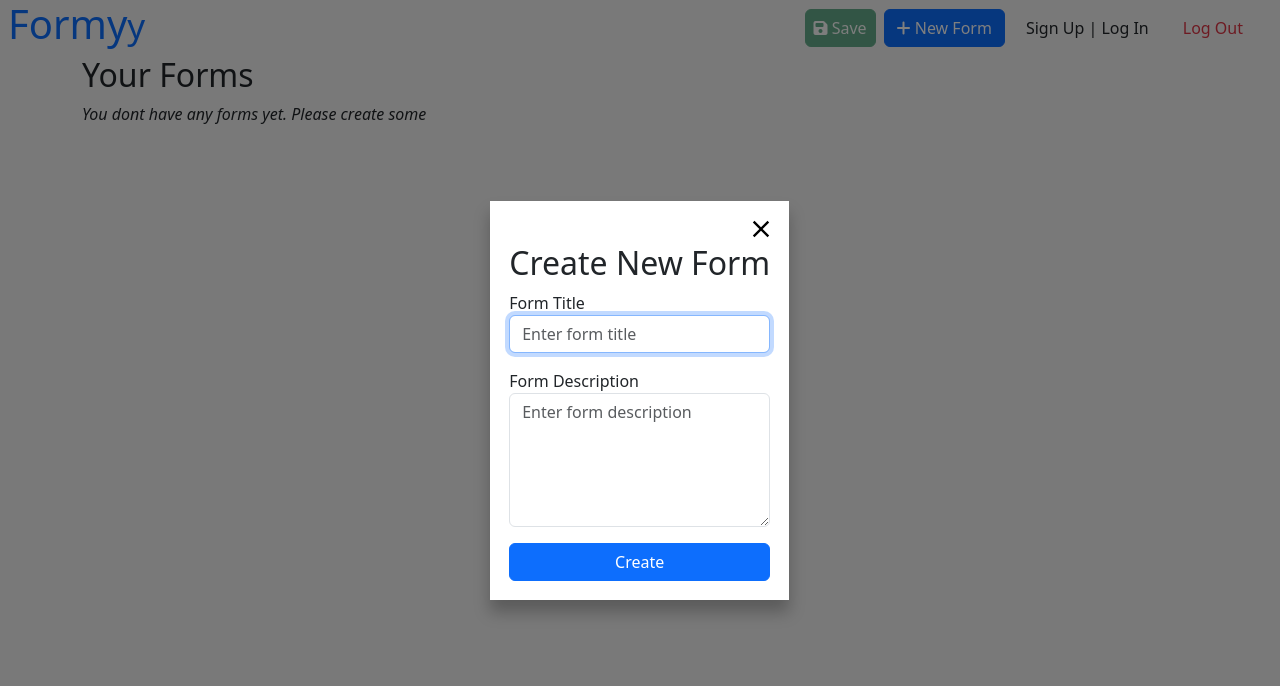
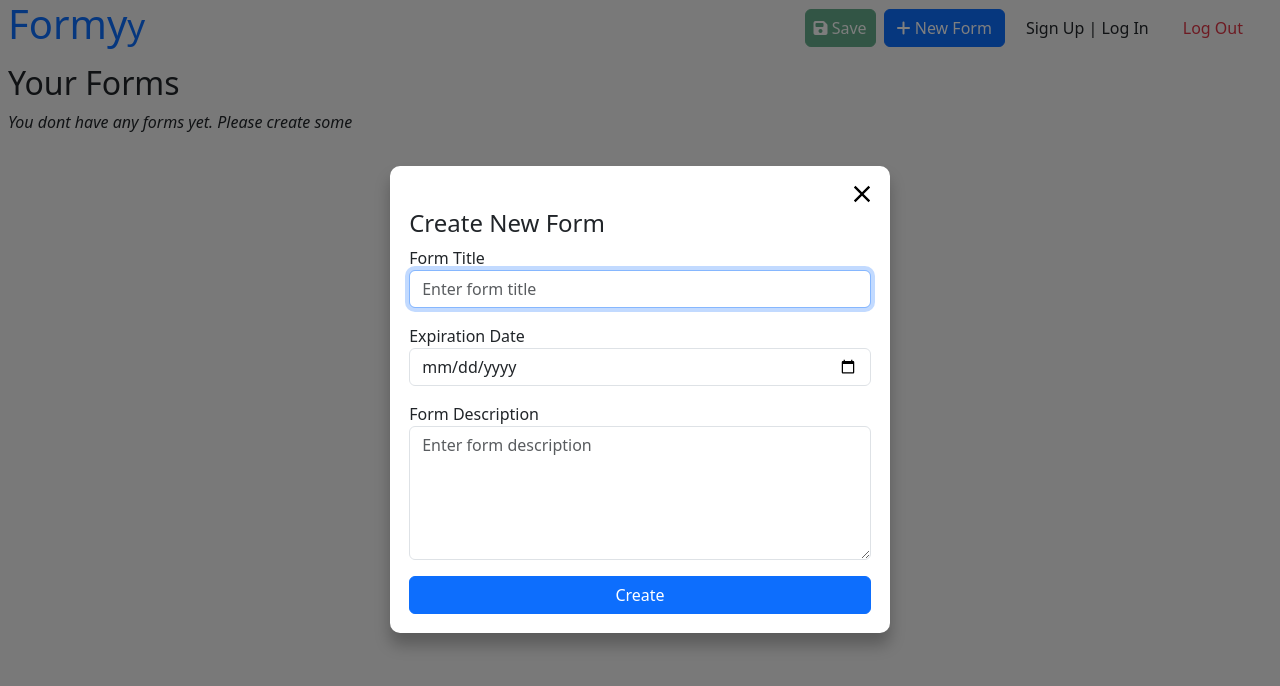
Before and after one commit to FREDRICKKYEKI/formyy, a React (Vite) app: page / in a window 1280 px wide. Both pictures are taken after a click on the button "New Form". Shown: the top 686 px of the page. Built offline with nearby package versions, Linux system fonts and the light colour scheme.

Commit message:
Add form decay date and form state columns

```diff
--- a/routers/formRouter.js
+++ b/routers/formRouter.js
@@ -34,10 +34,11 @@ formRouter.get("/my-forms", isAuth, async (req, res) => {
 });
 
 formRouter.post("/new", isAuth, async (req, res) => {
-  const { title, description, formElements } = req.body;
+  const { title, description, formElements, decayDate } = req.body;
   const form = await Form.create({
     title,
     description,
+    decay_date: new Date(decayDate),
     form_schema: JSON.stringify(formElements),
     author_id: req.user.id,
   });
--- a/src/components/Header.tsx
+++ b/src/components/Header.tsx
@@ -39,7 +39,9 @@ export const Header: FC = () => {
     const formData = {
       title: form.get("formTitle"),
       description: form.get("formDescription"),
+      decayDate: form.get("formDecayDate"),
     };
+
     fetch("http://localhost:5173/forms/new", {
       method: "POST",
       body: JSON.stringify({ ...formData, formElements: [] }),
@@ -115,8 +117,13 @@ export const Header: FC = () => {
           </a>
         </div>
       </nav>
-      <Modal open={open} onClose={() => setOpen(!open)} center>
-        <h2 className="mt-4">Create New Form</h2>
+      <Modal
+        styles={{ modal: { borderRadius: "10px", width: "500px" } }}
+        open={open}
+        onClose={() => setOpen(!open)}
+        center
+      >
+        <h4 className="mt-4">Create New Form</h4>
         <form onSubmit={handleCreateNewForm}>
           <FormGroup>
             <label htmlFor="formTitle">Form Title</label>
@@ -127,6 +134,26 @@ export const Header: FC = () => {
               id="formTitle"
               required
               placeholder="Enter form title"
+            />
+          </FormGroup>
+          <FormGroup>
+            <label htmlFor="formTitle">Expiration Date</label>
+            <input
+              type="date"
+              name="formDecayDate"
+              className="form-control"
+              id="formTitle"
+              required
+              onChange={(e) => {
+                // check if is not before today
+                const today = new Date();
+                const selectedDate = new Date(e.target.value);
+                if (selectedDate <= today) {
+                  alert("Please select a date after today.");
+                  e.target.value = "";
+                }
+              }}
+              placeholder="Enter decay date..."
             />
           </FormGroup>
           <FormGroup>
--- a/src/pages/form-maker/components/modal/MainFormElementModal.tsx
+++ b/src/pages/form-maker/components/modal/MainFormElementModal.tsx
@@ -32,7 +32,12 @@ export const MainFormElementModal: FC<MainFormElementModalProps> = (props) => {
     (state: RootState) => state.selectedFormElement
   );
   return (
-    <Modal center {...props} classNames={{ root: "p-5" }}>
+    <Modal
+      styles={{ modal: { borderRadius: "10px", width: "500px" } }}
+      center
+      {...props}
+      classNames={{ root: "p-5" }}
+    >
       <div className="mt-3">
         {ModalContentMap[selectedFormElement || "input"](props)}
       </div>
--- a/src/pages/home/Home.tsx
+++ b/src/pages/home/Home.tsx
@@ -12,7 +12,7 @@ const Home: React.FC = () => {
   return (
     <>
       <Header />
-      <div className="container">
+      <div className="p-2">
         <h2>Your Forms</h2>
         {isClient && (
           <Suspense fallback={<div>Loading forms...</div>}>
--- a/src/pages/home/sections/Forms.tsx
+++ b/src/pages/home/sections/Forms.tsx
@@ -1,6 +1,11 @@
 interface FormsProps {
   forms: any[];
 }
+
+const formState: { [key: string]: JSX.Element | string } = {
+  active: <span className="text-success">Active</span>,
+  inactive: <span className="text-danger">Inactive</span>,
+};
 
 const Forms: React.FC<FormsProps> = ({ forms }) => {
   return (
@@ -11,10 +16,12 @@ const Forms: React.FC<FormsProps> = ({ forms }) => {
             <tr>
               <th scope="col">#</th>
               <th>id</th>
-              <th>title</th>
-              <th>description</th>
-              <th>created at</th>
-              <th>actions</th>
+              <th>State</th>
+              <th>Title</th>
+              <th>Description</th>
+              <th>Created on</th>
+              <th>Expires on</th>
+              <th>Actions</th>
             </tr>
           </thead>
           <tbody>
@@ -29,9 +36,15 @@ const Forms: React.FC<FormsProps> = ({ forms }) => {
                     {row.id}
                   </a>
                 </td>
+                <td>{formState[row.form_state]}</td>
                 <td>{row.title}</td>
                 <td>{row.description}</td>
                 <td>{new Date(row.created_at).toDateString()}</td>
+                <td>
+                  {row.decay_date
+                    ? new Date(row.decay_date).toDateString()
+                    : "N/A"}
+                </td>
                 <td className="d-flex gap-3">
                   <a href={`form/edit/${row.id}`}>
                     <i className="fa fa-edit" title="Edit"></i>
```
Also changed, not shown: models/Form.js (+9 -0 lines), 1 other file (tests, documents, lock files or other folders).
